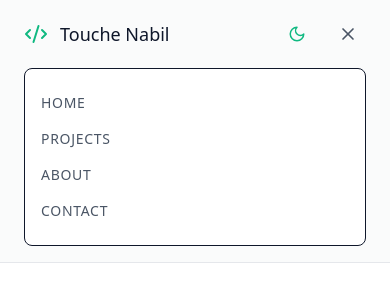
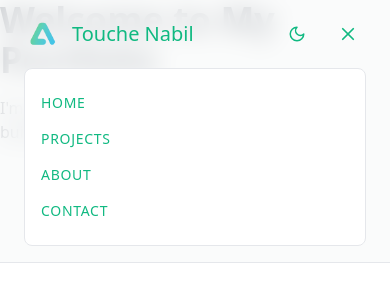
Before and after one commit to nabiltouche/portfolio, a React (Vite) app: page / in a window 390 px wide. Both pictures are taken after a click on the button 348 px from the left and 34 px from the top of the page. Shown: the top 302 px of the page. Built offline with nearby package versions, Linux system fonts and the light colour scheme.

Commit message:
navbar good now we need to do the hero section

```diff
--- a/src/App.tsx
+++ b/src/App.tsx
@@ -1,10 +1,12 @@
 import Hero from "./components/Hero"
+import Navbar from "./components/Navbar"
 import { ThemeProvider } from "./context/ThemeProvider"
 
 const App = () => {
   return (
     <ThemeProvider>
       <div className="min-h-screen bg-bg dark:bg-text text-text dark:text-primary transition-colors duration-500">
+        <Navbar />
         <Hero />
       </div>
     </ThemeProvider>
--- a/src/components/Hero.tsx
+++ b/src/components/Hero.tsx
@@ -1,9 +1,83 @@
-import Navbar from './Navbar'
+import React from 'react'
+import {
+  motion,
+  stagger,
+  useScroll,
+  useTransform,
+} from 'framer-motion';
+import {
+  ArrowDown,
+  Mail,
+} from 'lucide-react';
+import { FiGithub, FiLinkedin } from 'react-icons/fi';
+import { useTheme } from '../context/useTheme';
+
+import Profil from '../assets/images/profile-img.png';
 
 const Hero = () => {
+  const { isDarkMode } = useTheme();
+  const { scrollY } = useScroll();
+  const heroY = useTransform(scrollY, [0, 500], [0, -100]);
+
+  const scrollToSection = (sectionId: string) => {
+    const element = document.getElementById(sectionId);
+    if (element) {
+      element.scrollIntoView({ behavior: 'smooth' });
+    }
+  }
+
+  const containerVariants = {
+    hidden: { opacity: 0 },
+    visible: {
+      opacity: 1,
+      transition: {
+        staggerChildren: 0.2,
+        delayChildren: 0.3,
+      },
+    },
+  };
+
+  const itemVariants = {
+    hidden: { y: 30, opacity: 0 },
+    visible: {
+      y: 0,
+      opacity: 1,
+      transition: {
+        duration: 0.6,
+        ease: 'easeOut',
+      },
+    },
+  };
+
+  const textVariants = {
+    hidden: { y: 20, opacity: 0 },
+    visible: {
+      y: 0,
+      opacity: 1,
+      transition: {
+        duration: 0.6,
+        ease: 'easeOut',
+      },
+    },
+  };
+
+  const imageVariants = {
+    hidden: { x:50, opacity: 0 },
+    visible: {
+      x:0,
+      opacity: 1,
+      transition: {
+        duration: 1,
+        ease: 'easeOut',
+        delay: 0.5,
+      },
+    },
+  };
+
   return (
-    <div className='w-full h-screen '>
-      <Navbar />
+    <div>
+      <h1 className='text-4xl font-bold'>Welcome to My Portfolio</h1>
+      <p className='mt-4'>I'm a passionate developer with experience in building web applications.</p>
     </div>
   )
 }
--- a/src/components/Navbar.tsx
+++ b/src/components/Navbar.tsx
@@ -1,107 +1,99 @@
-/* eslint-disable @typescript-eslint/no-unused-vars */
-import { useState } from "react"
+import { useState, useEffect } from "react"
 import { useTheme } from "../context/useTheme"
-import {
-    motion,
-    useScroll,
-    AnimatePresence,
-} from "framer-motion";
+import { motion, AnimatePresence } from "framer-motion"
+import { Sun, Moon, Menu, X } from "lucide-react"
+import logo from "../assets/images/logoNabik.png"
 
-import {
-    Sun,
-    Moon,
-    Code2,
-    Menu,
-    X,
-} from "lucide-react"
+interface NavButtonProps {
+  label: string
+  onClick: () => void
+}
+
+const NavButton = ({ label, onClick }: NavButtonProps) => (
+  <motion.button
+    whileHover={{ x: 5 }}
+    onClick={onClick}
+    className="relative block md:inline-block text-left md:text-center py-2 md:py-0 text-sm uppercase tracking-wider text-primary group cursor-pointer"
+  >
+    {label}
+    <span className="absolute left-0 -bottom-1 h-[2px] w-full bg-primary transform scale-x-0 origin-right transition-transform duration-300 ease-in-out group-hover:scale-x-100 group-hover:origin-left"></span>
+  </motion.button>
+)
 
 const Navbar = () => {
   const { isDarkMode, toggleDarkMode } = useTheme()
-  const [active, setActive] = useState("Home") // état pour VOIR quel menu est cliqué
-  const [isMenuOpen, setIsMenuOpen] = useState(false) // etat pr voir si le menu est ouvert
-
+  const [isMenuOpen, setIsMenuOpen] = useState(false)
   const links = ["Home", "Projects", "About", "Contact"]
 
   const scrollToSection = (sectionId: string) => {
     const element = document.getElementById(sectionId)
     if (element) {
       element.scrollIntoView({ behavior: "smooth" })
-      setIsMenuOpen(false) // Réinitialiser l'état actif après le clic
+      setIsMenuOpen(false)
     }
   }
 
-    return <motion.nav
-            style = {{opacity : 1}}
+  useEffect(() => {
+    const handleResize = () => {
+      if (window.innerWidth >= 768) setIsMenuOpen(false)
+    }
+    window.addEventListener("resize", handleResize)
+    return () => window.removeEventListener("resize", handleResize)
+  }, [])
+
+  return (
+    <motion.nav
       className={`fixed top-0 w-full z-50 px-6 py-4 ${
         isDarkMode ? "bg-gray-900/80" : "bg-gray-50/80"
       } backdrop-blur-md border-b ${
         isDarkMode ? "border-gray-800" : "border-gray-200"
       }`}
     >
-
-
-
       <div className="max-w-7xl mx-auto flex justify-between items-center">
-        <motion.div
-            whileHover={{ scale: 1.05 }}
-            className="flex items-center space-x-2 cursor-pointer"
-        >
-            <Code2 size={24} className="text-primary" /> {" "}
-            <span className="text-lg ml-1">Touche Nabil</span>
+        <motion.div whileHover={{ scale: 1.05 }} className="flex items-center space-x-2 cursor-pointer">
+          <img src={logo} alt="Logo" className="w-9 h-9" />
+          <span className="text-primary ml-1 text-xl">Touche Nabil</span>
         </motion.div>
 
-        {/* Dekstop Navigation */}
+        {/* Desktop */}
         <div className="hidden md:flex items-center space-x-8">
           {links.map((item) => (
-                <motion.button
-                    key={item}
-                    whileHover={{ y: -2}}
-                    onClick={() => scrollToSection(item.toLowerCase())}
-                    className={`text-sm uppercase tracking-wider transition-colors ${
-                        isDarkMode
-                            ? "text-primary hover:text-white"
-                            : "text-primary hover:text-gray-900"
-                    }`}
-                    >
-                        {item}
-                </motion.button>
+            <NavButton key={item} label={item} onClick={() => scrollToSection(item.toLowerCase())} />
           ))}
           <motion.button
             whileHover={{ scale: 1.05 }}
             whileTap={{ scale: 0.95 }}
             onClick={toggleDarkMode}
             className={`p-2 rounded-full transition-colors ${
-                    isDarkMode
-                        ? "bg-gray-900 text-white hover:bg-gray-800"
-                        : "bg-white-500 text-gray-900 hover:bg-gray-200"
+              isDarkMode ? "bg-gray-900 text-white hover:bg-gray-800" : "bg-white-500 text-gray-900 hover:bg-gray-200"
             }`}
           >
             {isDarkMode ? <Sun size={18} /> : <Moon size={18} />}
           </motion.button>
         </div>
 
-        {/* Mobile Menu Button */}
+        {/* Mobile */}
         <div className="md:hidden flex items-center space-x-4">
           <motion.button
             whileHover={{ scale: 1.05 }}
             whileTap={{ scale: 0.95 }}
+            aria-label="Toggle dark mode"
             onClick={toggleDarkMode}
             className={`p-2 rounded-full transition-colors ${
-                    isDarkMode
-                        ? "text-primary hover:text-white hover:bg-gray-800"
-                        : "text-primary hover:text-gray-900 hover:bg-gray-200"
+              isDarkMode ? "text-primary hover:text-white hover:bg-gray-800" : "text-primary hover:text-gray-900 hover:bg-gray-200"
             }`}
           >
             {isDarkMode ? <Sun size={18} /> : <Moon size={18} />}
           </motion.button>
+
           <motion.button
             whileHover={{ scale: 1.05 }}
             whileTap={{ scale: 0.95 }}
+            aria-label={isMenuOpen ? "Close menu" : "Open menu"}
+            aria-expanded={isMenuOpen}
             onClick={() => setIsMenuOpen(!isMenuOpen)}
             className={`p-2 rounded-full transition-colors ${
-                    isDarkMode
-                        ? "text-gray-400 hover:text-white hover:bg-gray-800"
-                        : "text-gray-600 hover:text-gray-900 hover:bg-gray-200"
+              isDarkMode ? "text-primary hover:text-white hover:bg-gray-800" : "text-primary hover:text-gray-900 hover:bg-gray-200"
             }`}
           >
             {isMenuOpen ? <X size={20} /> : <Menu size={20} />}
@@ -116,61 +108,18 @@ const Navbar = () => {
             initial={{ opacity: 0, y: -20 }}
             animate={{ opacity: 1, y: 0 }}
             exit={{ opacity: 0, y: -20 }}
-                className={`md-hidden mt-4 p-4 rounded-lg ${
-                    isDarkMode ? "bg-gray-800" : "bg-white"
-                } border ${isDarkMode ? "border-gray-800" : "border-gray-200"}}`}
+            className={`md-hidden mt-4 p-4 rounded-lg ${isDarkMode ? "bg-gray-800" : "bg-white"} border ${
+              isDarkMode ? "border-gray-800" : "border-gray-200"
+            }`}
           >
             {links.map((item) => (
-                    <motion.button
-                        key={item}
-                        whileHover={{ x: 5}}
-                        onClick={() => scrollToSection(item.toLowerCase())}
-                        className={`block w-full text-left py-2 text-sm uppercase tracking-wider transition-colors ${
-                            isDarkMode
-                                ? "text-gray-400 hover:text-white"
-                                : "text-gray-600 hover:text-gray-900"
-                        }`}
-                    >
-                        {item}
-                    </motion.button>
+              <NavButton key={item} label={item} onClick={() => scrollToSection(item.toLowerCase())} />
             ))}
           </motion.div>
         )}
       </AnimatePresence>
     </motion.nav>
-};
+  )
+}
 
 export default Navbar
-
-//   return (
-//     <div className="w-full md:h-12 sm:h-14 h-18 flex justify-between items-center xl:px-36 lg:px-24 md:px-12 sm:px-6 px-4 fixed top-0 bg-slate-800">
-//       <div className="flex items-center sm:gap-x-4 gap-x-2">
-//         <a href="#" className="md:text-2xl sm:text-xl text-primary">Touche Nabil</a>
-//         {isDarkMode ? (
-//           <Moon className="md:text-3xl sm:text-2xl text-xl text-primary hover:cursor-pointer" onClick={toggleDarkMode}/>
-//         ) : (
-//           <Sun className="md:text-3xl sm:text-2xl text-xl text-primary hover:cursor-pointer" onClick={toggleDarkMode}/>
-//         )}
-//       </div>
-
-//       <div className="flex">
-//         {links.map(link => (
-//           <a
-//             key={link}
-//             href="#"
-//             onClick={() => setActive(link)}
-//             className={`group lg:text-lg md:text-base text-sm font-light lg:mr-12 mr-8 tracking-wide relative
-//               ${active === link ? "text-primary" : "text-white"}
-//             `}
-//           >
-//             {link}
-//             <span className={`absolute -bottom-1 left-0 w-full h-[1px]
-//               ${active === link ? "bg-primary scale-x-100 origin-left" : "bg-white scale-x-0 origin-right"}
-//               transform transition duration-300
-//             `}></span>
-//           </a>
-//         ))}
-//       </div>
-//     </div>
-//   )
-// }
```
Also changed, not shown: src/assets/images/logoN.svg (added), src/assets/images/logoNabik.png (added). Lines whose indentation alone changed are shown as unchanged.
